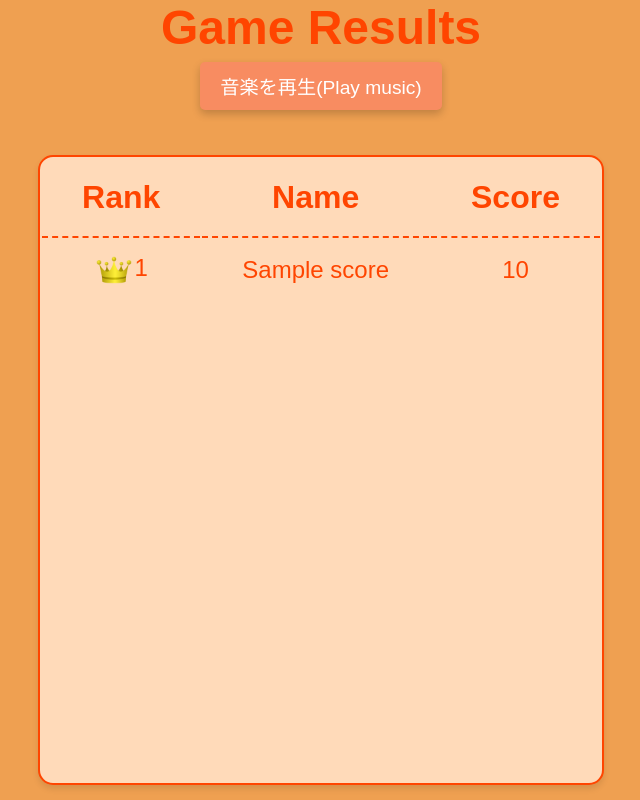
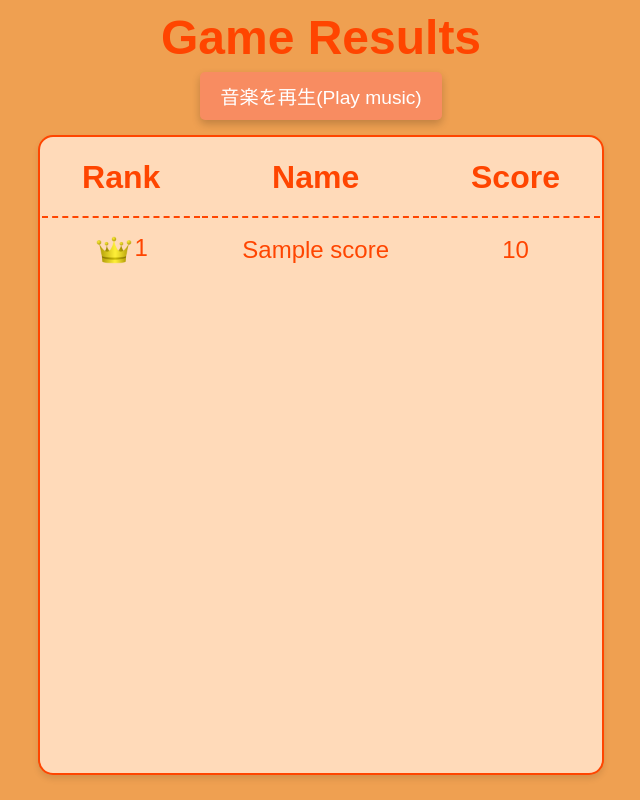
Before and after one commit to keishi85/WebGame, a Flask app: page /game_end in a window 1280 px wide. Shown: the whole page, without its empty margins (319-959 px from the left). Run offline with Flask 3, Linux system fonts and the light colour scheme; a database or web service that is not in the repository returns one stand-in record (values such as "Sample title"); some libraries are stand-ins or nearby versions; some web fonts are replaced.

Commit message:
Update : ゲーム終了時にDBの中身を削除

```diff
--- a/backend/app.py
+++ b/backend/app.py
@@ -100,6 +100,9 @@ def check_game_start():
 def game_end():
     # スコアが高い順にソートして全プレイヤーを取得
     all_scores = mongo.db.scores.find().sort('score', -1)
+
+    # ゲーム終了画面を表示した後にスコアコレクションの内容をリセット
+    mongo.db.scores.delete_many({})
     return render_template('gameEnd.html', scores=all_scores)
 
 # スーパーユーザーでアクセス
--- a/backend/static/css/gameEnd.css
+++ b/backend/static/css/gameEnd.css
@@ -30,7 +30,7 @@ html, body {
     box-shadow: 0 4px 6px rgba(0, 0, 0, 0.1);
     text-align: center; /* 子要素を中央揃えにする */
     margin-bottom: 15px; /* 下部に隙間を追加 */
-    margin-top: 45px;
+    margin-top: 10px;
      /* 枠線のスタイル設定 */
     border: 2px solid #FF4500; /* 枠線の色と太さ a*/
     overflow-y: auto; /* スクロール可能にする */
@@ -145,6 +145,7 @@ tbody tr td:first-child::before {
     border-radius: 5px; /* Rounded corners */
     cursor: pointer; /* Change cursor to pointer on hover */
     margin-top: 7px; /* Add some space above the button */
+    margin-bottom: 5px; /* Reduce space below the button if needed */
     box-shadow: 0 4px 8px rgba(0, 0, 0, 0.2); /* Add a subtle shadow for depth */
     transition: background-color 0.3s, transform 0.2s; /* Smooth transition for interactions */
 }
--- a/backend/static/script/script.js
+++ b/backend/static/script/script.js
@@ -226,6 +226,7 @@
 
             // 残り時間が0になったらタイマーを停止し、ゲーム終了処理を実行
             if (GAMETIME === 0) {
+                localStorage.clear();
                 clearInterval(timerInterval);
                 endGame();
             } else {
--- a/backend/templates/gameEnd.html
+++ b/backend/templates/gameEnd.html
@@ -49,6 +49,7 @@
                 }
             });
         });
+        localStorage.clear();
     </script>
 </body>
 </html>
```
